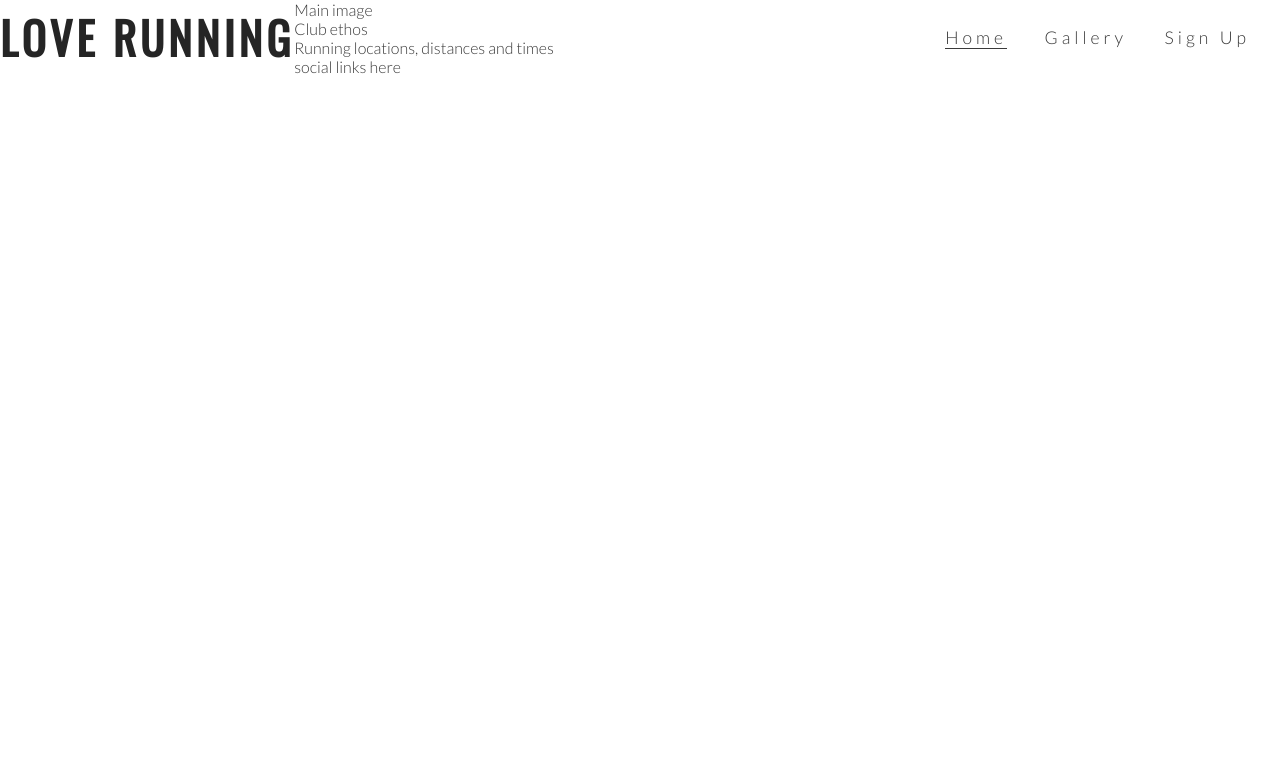
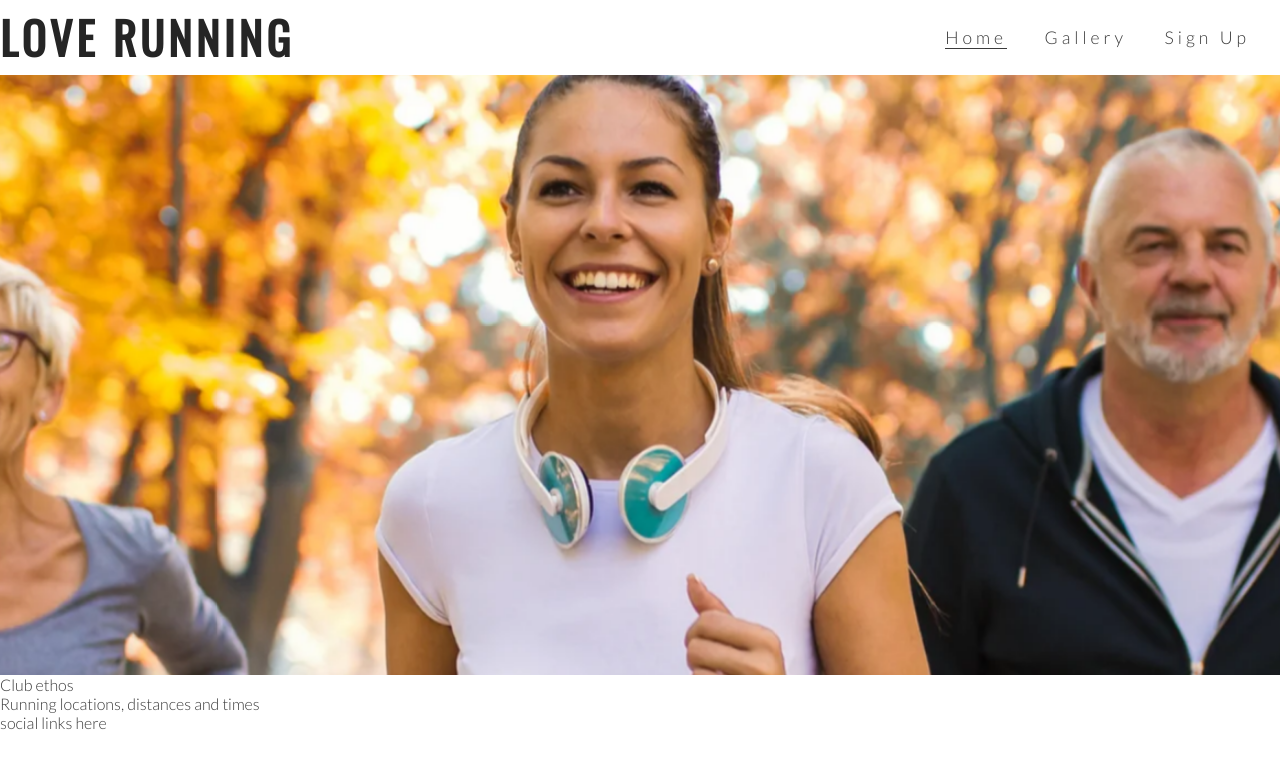
Before and after one commit to saltta/love-running, a plain HTML site: page index.html in a window 1280 px wide. Drawn offline with nearby package versions, Linux system fonts and the light colour scheme.

Commit message:
Add hero image and animation for zoom

```diff
--- a/assets/css/style.css
+++ b/assets/css/style.css
@@ -59,3 +59,33 @@ nav {
 .active {
     border-bottom: 1px solid #3a3a3a;
 }
+
+/* hero image*/
+
+#hero-outer {
+    height: 600px;
+    width: 100%;
+    overflow: hidden;
+}
+
+#hero-image {
+    height: 600px;
+    width: 100%;
+    background: url(../images/hero-image.webp) no-repeat center center;
+
+    /* animates zoom effect on loading page */
+    animation: hero-zoom;
+    animation-duration: 5s;
+    animation-fill-mode: forwards;
+}
+
+/* creates the level of zoom for hero image */
+
+@keyframes hero-zoom {
+    from {
+        transform: scale(1);
+    }
+    to {
+        transform: scale(1.1);
+    }
+}
--- a/index.html
+++ b/index.html
@@ -29,8 +29,8 @@
             </ul>
         </nav>
     </header>
-    <section>
-        Main image
+    <section id="hero-outer">
+        <div id="hero-image"></div>
     </section>
     <section>
         Club ethos
```
Also changed, not shown: assets/images/hero-image.webp (added).
